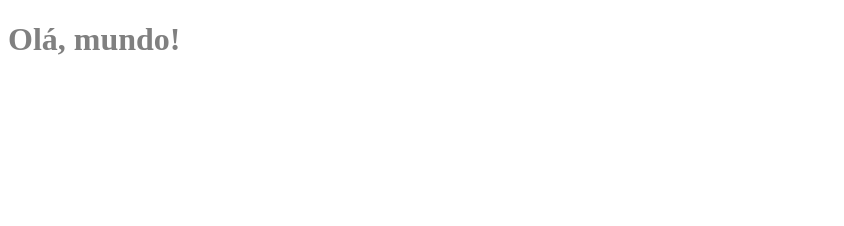
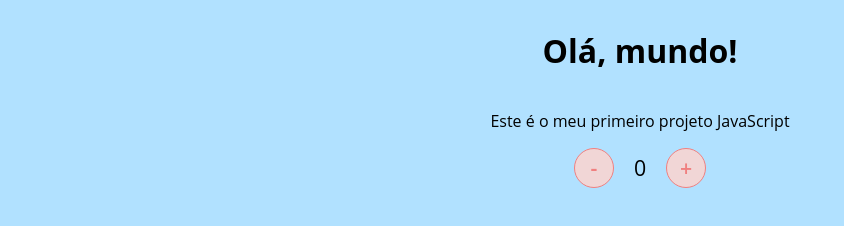
Before and after one commit to MatheusNishiyama/exercicios-javascript-dio, a plain HTML site: page exercicio-1/index.html in a window 1280 px wide. Shown: the whole page, without its empty margins (0-844 px from the left). Drawn offline with Linux system fonts and the light colour scheme.

Commit message:
Atualizando exercicio 1, contador

```diff
--- a/exercicio-1/assets/css/style.css
+++ b/exercicio-1/assets/css/style.css
@@ -1,3 +1,36 @@
-body{
-    color: gray;
+@import url('https://fonts.googleapis.com/css2>family=Open+Sans:wght@300;600&display=swap');
+
+* {
+    font-family: 'Open Sans', sans-serif;
 }
+
+body {
+    display: flex;
+    align-items: center;
+    justify-content: center;
+    flex-direction: column;
+    background-color: rgb(177,225,255);
+}
+
+button {
+    height: 40px;
+    width: 40px;
+    border-radius: 50%;
+    border: 1px solid lightcoral;
+    background-color: rgb(241,214,214);
+    color: lightcoral;
+    font-size: 16pt;
+    font-weight: 600;
+    text-align: center;
+}
+
+#counter{
+    display: flex;
+}
+
+#currentNumber{
+    display: flex;
+    align-items: center;
+    margin: 0 20px;
+    font-size: 16pt;
+}
--- a/exercicio-1/assets/js/scripts.js
+++ b/exercicio-1/assets/js/scripts.js
@@ -1 +1,15 @@
-console.log("Hello World!");
+var currentNumberWrapper = document.getElementById('currentNumber');
+
+var currentNumber = 0;
+
+function increment() {
+    currentNumber = currentNumber + 1;
+    currentNumberWrapper.innerHTML = currentNumber;
+
+}
+
+function decrement() {
+    currentNumber = currentNumber - 1;
+    currentNumberWrapper.innerHTML = currentNumber;
+
+}
--- a/exercicio-1/index.html
+++ b/exercicio-1/index.html
@@ -5,10 +5,18 @@
     <meta http-equiv="X-UA-Compatible" content="IE=edge">
     <meta name="viewport" content="width=device-width, initial-scale=1.0">
     <link rel="stylesheet" href="./assets/css/style.css"/>
-    <script src="./assets/js/scripts.js"></script>
-    <title>Teste</title>
+
+    <title>Contador</title>
 </head>
 <body>
     <h1>Olá, mundo!</h1>
+    <p>Este é o meu primeiro projeto JavaScript</p>
+    <div id="counter">
+        <button name="subtrair" onclick="decrement()">-</button>
+        <span id="currentNumber">0</span>
+        <button name="adicionar" onclick="increment()">+</button>
+    </div>
+
+    <script src="./assets/js/scripts.js"></script>
 </body>
 </html>
```
